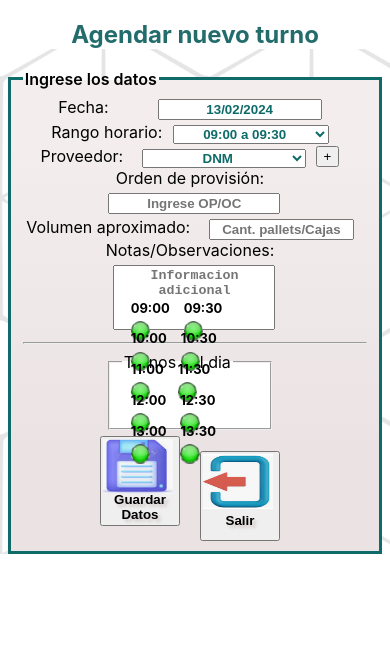
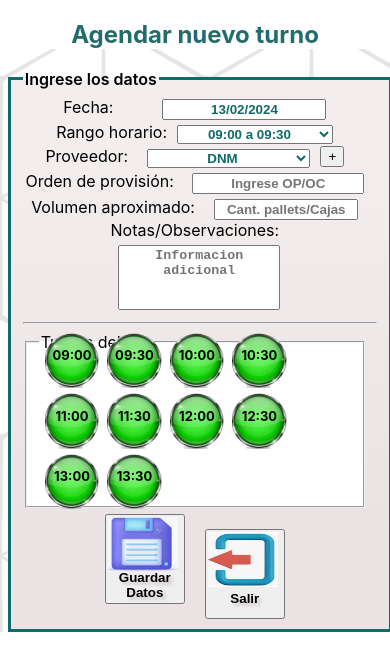
Before and after one commit to jatdalf/Turnero-Salud, a React (Create React App) app: page /agendar in a window 390 px wide. Shown: the top 670 px of the page. Built offline with nearby package versions, Linux system fonts and the light colour scheme.

Commit message:
agenda responsive

```diff
--- a/src/component/card/card.module.css
+++ b/src/component/card/card.module.css
@@ -19,3 +19,18 @@
     color: white;
     cursor: pointer;
 }
+
+@media only screen and (max-width: 500px) {
+    .cardImg{
+        width: 14vw;
+    }
+}
+
+@media only screen and (max-width: 380px) {
+    .cardImg{
+        width: 13.5vw;
+    }
+    .cardText{
+        top:-50px;
+    }
+}
--- a/src/views/Agendar/agendar.module.css
+++ b/src/views/Agendar/agendar.module.css
@@ -106,7 +106,6 @@
     display: flex;
     flex-wrap: wrap;
     align-content: center;
-
 }
 .cardContainer{
     padding: 5px 5px 5px 5px;
@@ -153,5 +152,11 @@
         margin-left: 2.3vw;
         height: 15vw;
     }
-
+    .Turnos{
+        width:80vw;
+        height: 40vw;
+    }
+    .cardContainer{
+        padding: 2px 2px 2px 2px;
+    }
 }
```
